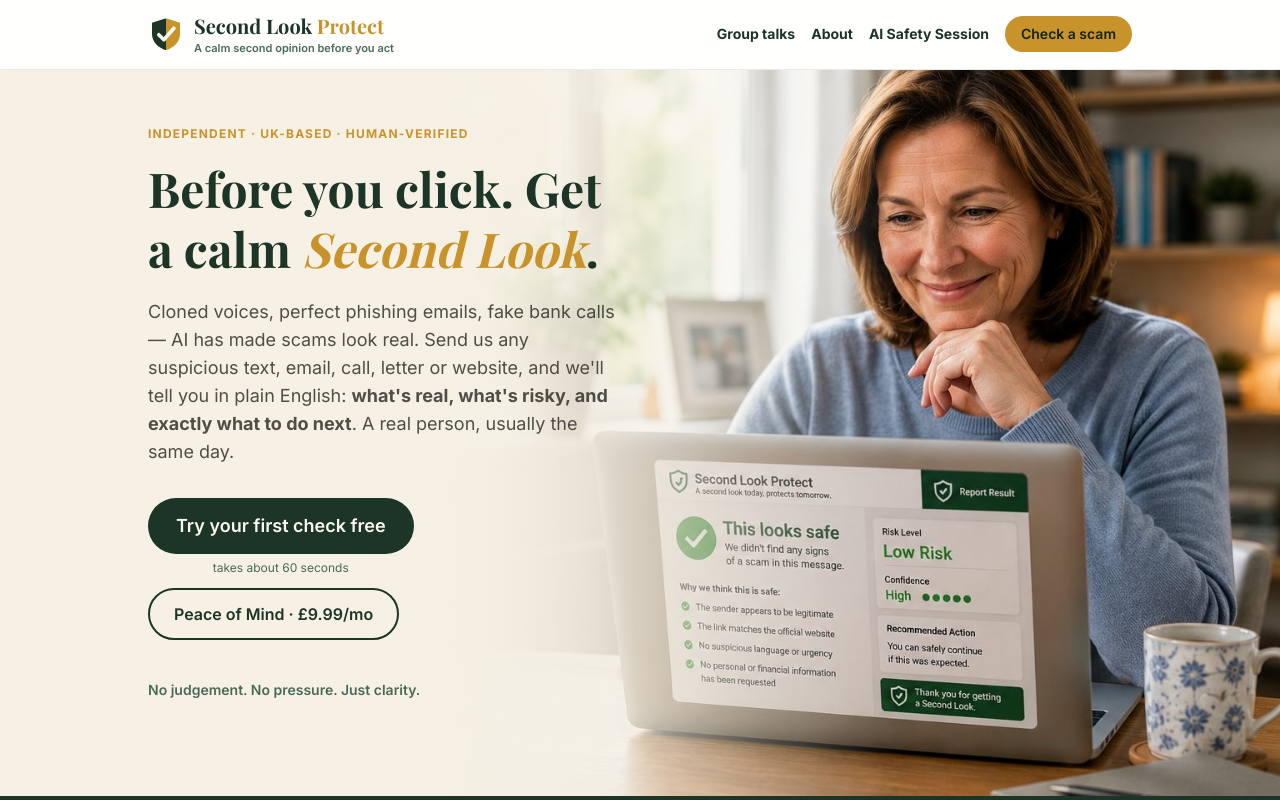
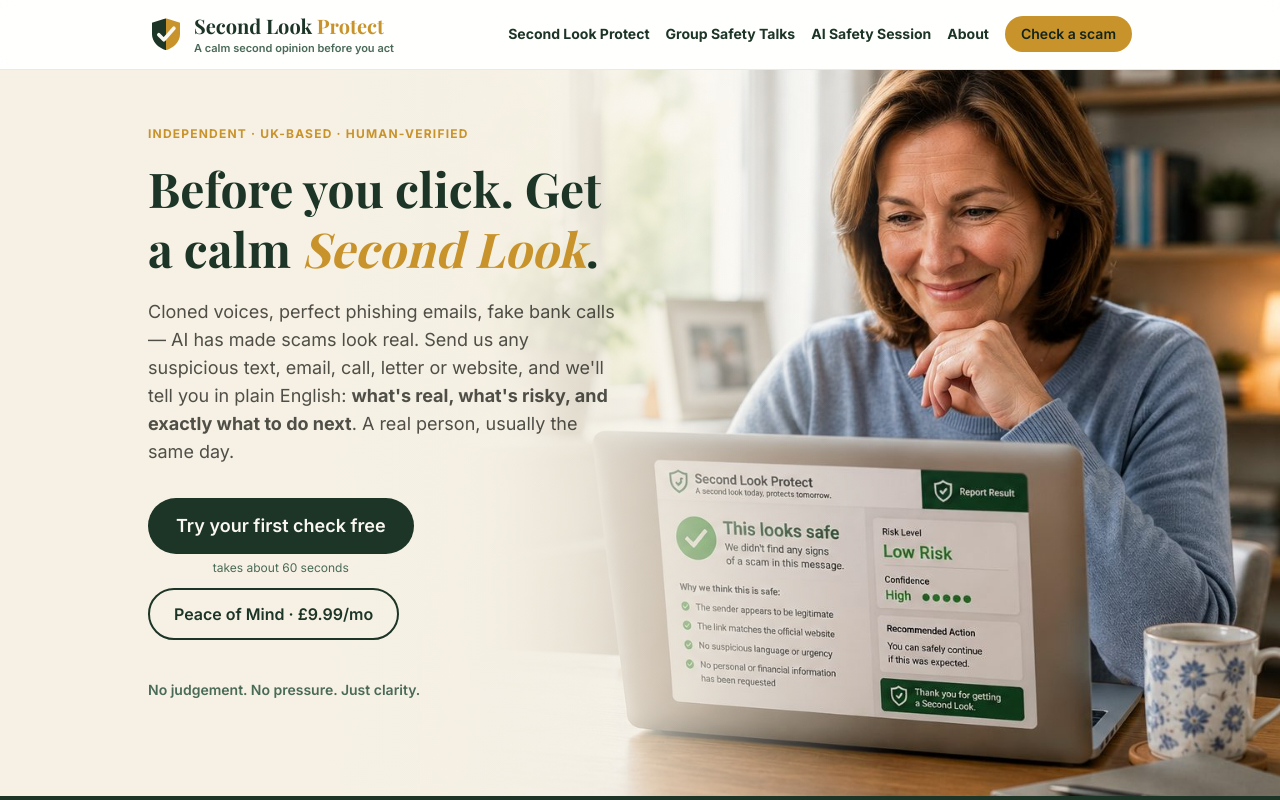
Before and after one commit to krowan444/Second-Look-Protect, a React (Vite) app: page / in a window 1280 px wide. Shown: the top 800 px of the page. Built offline with nearby package versions, Linux system fonts and the light colour scheme; no server answers; the HTML template or start-up script is replaced by a standard one; a web font is replaced by a local one.

Commit message:
Reorder header links

```diff
--- a/src/components/Layout.tsx
+++ b/src/components/Layout.tsx
@@ -48,22 +48,23 @@ export function Nav({ cta = true }: { cta?: boolean }) {
       <div className="max-w-5xl mx-auto flex items-center justify-between px-5 py-3">
         <Wordmark />
         <div className="flex items-center gap-4">
-          <a href="/talks" className="hidden sm:block text-sm font-bold text-green no-underline">
-            Group talks
+          <a href="/protect" className="hidden lg:block text-sm font-bold text-green no-underline">
+            Second Look Protect
+          </a>
+          <a href="/talks" className="hidden md:block text-sm font-bold text-green no-underline">
+            Group Safety Talks
+          </a>
+          <a href="/session" className="hidden md:block text-sm font-bold text-green no-underline">
+            AI Safety Session
           </a>
           <a href="/about" className="hidden sm:block text-sm font-bold text-green no-underline">
             About
-          </a>
-          {/* Points at the real /session page so it works from every page,
-              not just the home page anchor it used to scroll to. */}
-          <a href="/session" className="hidden sm:block text-sm font-bold text-green no-underline">
-            AI Safety Session
           </a>
           {cta && (
             <a
               href="/check"
               onClick={() => track("nav_check_clicked")}
-              className="bg-gold hover:bg-gold-soft text-green-deep font-semibold text-sm px-4 py-2 rounded-full no-underline"
+              className="bg-gold hover:bg-gold-soft text-green-deep font-semibold text-sm px-4 py-2 rounded-full no-underline whitespace-nowrap"
             >
               Check a scam
             </a>
```
